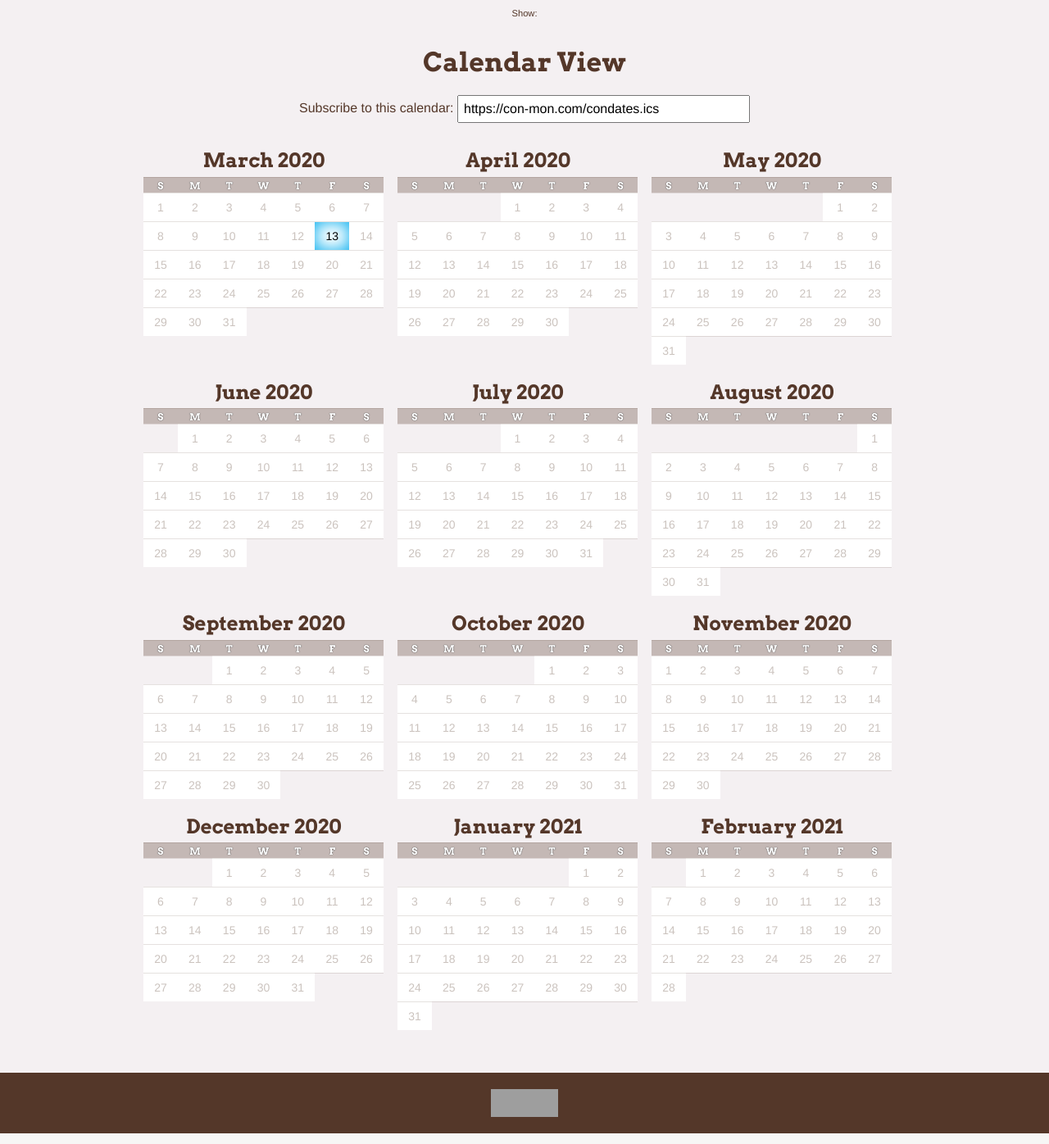
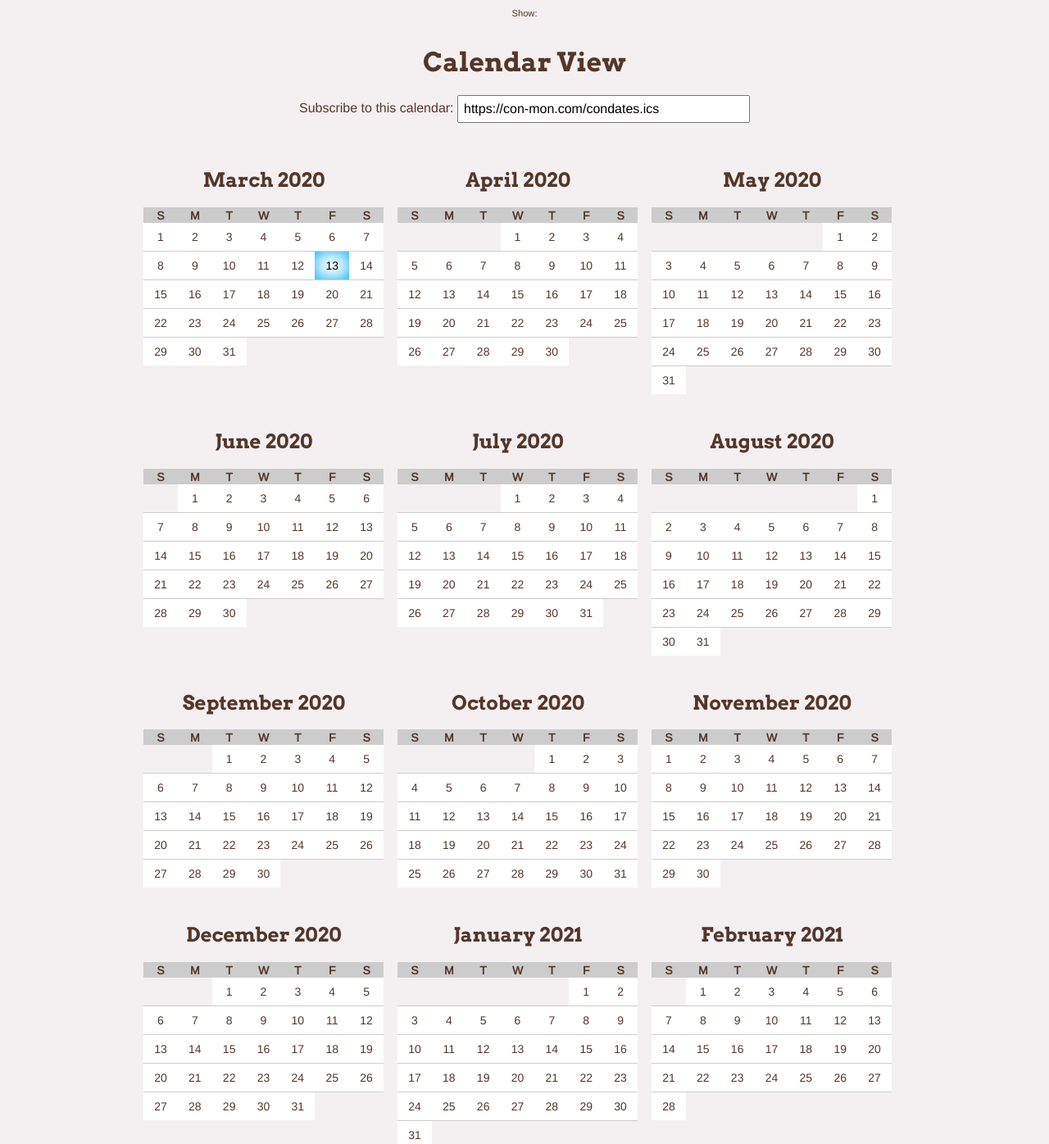
Before and after one commit to natebeaty/con-mon, a Flask app: page / in a window 1280 px wide. Shown: the part 336-1732 px from the top of the page at 82% size. Run offline with Flask 2, Linux system fonts and the light colour scheme; data that the repository does not hold is empty; some libraries are stand-ins or nearby versions; grey boxes are pictures that could not be loaded.

Commit message:
clean up calendar styles

```diff
--- a/static/scss/_clndr.scss
+++ b/static/scss/_clndr.scss
@@ -18,14 +18,14 @@ $clndr-border: 1px solid #000;
 	}
 	li {
 		background: #fff;
-		border-top: 1px solid rgba($dark,.15);
+		border-top: 1px solid $gray;
 		display: block;
 		float: left;
 		width: 14.24%;
 		height: 34px;
 		line-height: 34px;
 		text-align: center;
-		color: rgba($dark,.3);
+		color: $dark;
 		transition: opacity .2s, background .25s;
 		transition-delay: .1s;
 		&.today {
@@ -34,8 +34,8 @@ $clndr-border: 1px solid #000;
 		}
 		&.event {
 			background: $indie;
-			color: #fff;
-			box-shadow: inset 0 0 10px rgba($dark,.3);
+			// color: $white;
+			box-shadow: inset 0 0 10px rgba($dark, 0.25);
 			position: relative;
 			&.tagged-Indie {
 				background: $indie !important;
@@ -68,18 +68,18 @@ $clndr-border: 1px solid #000;
 			}
 		}
 		&.inactive {
-			opacity: .3;
+			opacity: 0.3;
 		}
 		&.current  {
-			box-shadow: inset 0 0 20px rgba($dark,.9);
+			box-shadow: inset 0 0 20px rgba($dark, 0.35);
 		}
 	}
 	.days-of-the-week {
 		li {
-			font: bold 12px/1 'Arvo';
-			text-shadow: 0 0 1px #000;
-			background: rgba($dark,.3);
-			color: #fff;
+			font-weight: bold;
+			background: $gray;
+			border: none;
+			color: $dark;
 			height: 18px;
 			line-height: 20px;
 		}
@@ -105,6 +105,9 @@ $clndr-border: 1px solid #000;
 	transition-delay: .1s;
 	&.inactive {
 		opacity: .25;
+	}
+	h3 {
+		margin: 1em 0 0.75em;
 	}
 
 	.clndr
@@ -185,7 +188,7 @@ $clndr-border: 1px solid #000;
 					border-left: $clndr-border;
 					border-top: $clndr-border;
 
-					color: #fff;
+					color: $white;
 
 					&:last-child
 					{
@@ -244,8 +247,6 @@ $clndr-border: 1px solid #000;
 					.day-contents
 					{
 						box-sizing: border-box;
-						// width: 100%;
-						// height: 100%;
 						padding: 8px;
 						font-size: 12px;
 						text-align: right;
--- a/static/scss/_mixins.scss
+++ b/static/scss/_mixins.scss
@@ -9,8 +9,8 @@ $vibrant2: #ef5734;
 $highlight: #00acee;
 $highlight2: #33b233;
 $background: #f4f0f2;
-$gray: #bbb;
-$midgray: #ccc;
+$gray: #ccc;
+$midgray: #aaa;
 $black: #222;
 $white: #eee;
 
--- a/static/scss/application.scss
+++ b/static/scss/application.scss
@@ -277,12 +277,11 @@ a.tag {
   }
   th {
     font-size: 0.8rem;
-    background: $midgray;
+    background: $gray;
     color: $dark;
     text-transform: uppercase;
     text-align: left;
     font-weight: normal;
-    border-bottom: 1px solid $midgray;
     padding: 4px;
     vertical-align: middle;
   }
--- a/templates/base.html
+++ b/templates/base.html
@@ -7,9 +7,9 @@
 	<meta charset='utf-8'>
 	<title>{% block title %}Con-Mon{% endblock %}</title>
 	<link href='https://fonts.googleapis.com/css?family=Arvo:700|Arimo' rel='stylesheet' type='text/css'>
-	<link rel="stylesheet" href="/static/dist/css/application.css?ckcachebust=148add64edcc829a443ab3c126ae7299" type="text/css" media="screen">
-	<link rel="shortcut icon" href="/static/img/favicon.png?ckcachebust=93f249425e6bfffd657b668ad33ccac6">
-	<link rel="apple-touch-icon" href="/static/img/apple-touch-icon.png?ckcachebust=1191b3644f6481e9b1aeecaca2892a45">
+	<link rel="stylesheet" href="/static/dist/css/application.css?ckcachebust=3782a041a891dc120dd1ce798ab1ba05" type="text/css" media="screen">
+	<link rel="shortcut icon" href="/static/img/favicon.png?ckcachebust=9e0639693bd610c9af072c6a70721036">
+	<link rel="apple-touch-icon" href="/static/img/apple-touch-icon.png?ckcachebust=ee28695ea105d3710c2255c662d39518">
 	<script src="{{ url_for('static', filename='dist/js/modernizr.js') }}" type="text/javascript"></script>
 	<meta name="viewport" content="width=device-width, initial-scale=1.0, maximum-scale=1.0, user-scalable=no">
 	<meta name="description" content="A service to help cartoonists keep track of conventions.">
@@ -34,6 +34,6 @@
 		<p><a href="https://clixel.com/" class="clixel">Site by Clixel</a></p>
 	</footer>
 </div><!-- END #wrapper -->
-<script src="/static/dist/js/application.js?ckcachebust=34c88fe58227373a4039881ec8a5d9e4" type="text/javascript"></script>
+<script src="/static/dist/js/application.js?ckcachebust=0549524f46ad2ba18b4feb81f8d6e34a" type="text/javascript"></script>
 </body>
 </html>
```
Also changed, not shown: static/dist/css/application.css.
